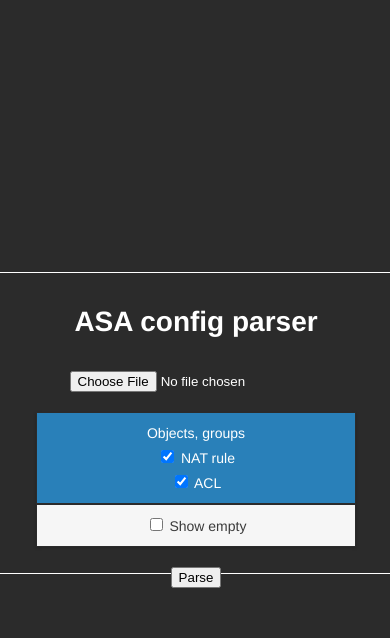
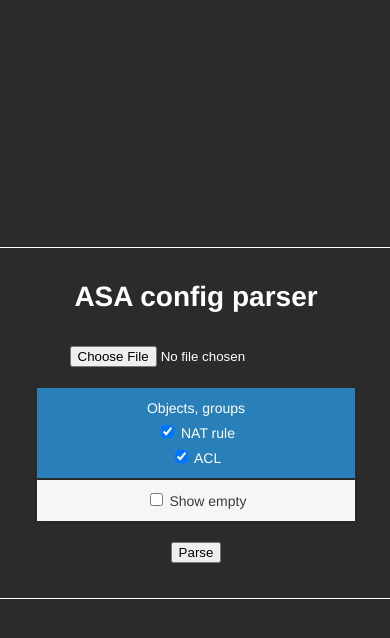
Before and after one commit to avezhlev/assa, a PHP site: page / in a window 390 px wide. Shown: the top 638 px of the page. Run offline with PHP 8.4, Linux system fonts and the light colour scheme.

Commit message:
minor ui fix

```diff
--- a/css/styles.css
+++ b/css/styles.css
@@ -92,8 +92,8 @@ body {
 }
 @media screen and (max-width: 800px) {
   .box {
-    height:300px;
-	margin-top:-150px;
+    height:350px;
+	margin-top:-175px;
   }
 }
 
```
